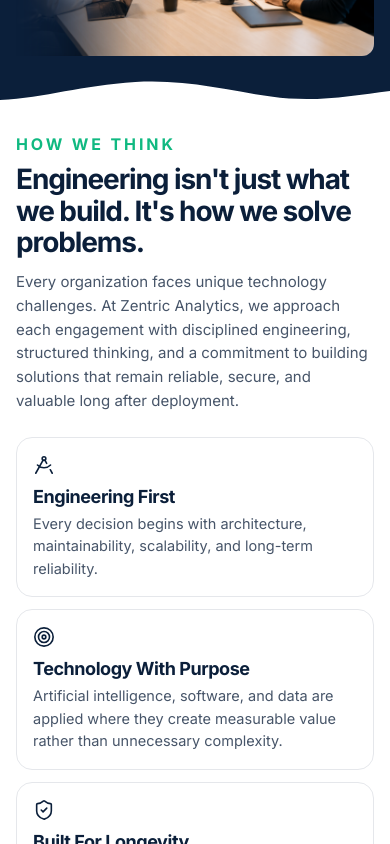
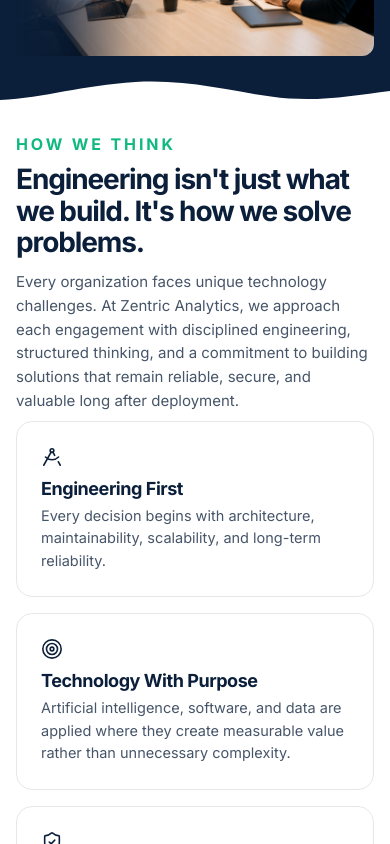
Before and after one commit to Zentric-Analytics/Zentricanalytics.com, a Next.js app: page / in a window 390 px wide. Shown: the part 940-1784 px from the top of the page. Built offline with nearby package versions, Linux system fonts and the light colour scheme.

Commit message:
Refine mobile philosophy card spacing

```diff
--- a/src/app/globals.css
+++ b/src/app/globals.css
@@ -107,6 +107,10 @@ body{margin:0;background:#f7f9fc;color:#0c1222;font-family:Inter,system-ui,-appl
 
 .philosophy-row:hover::before{
   opacity:1;
+}
+
+@media (max-width:767px){
+  .philosophy-row:hover::before{opacity:.72}
 }
 
 .core-capability-card{
--- a/src/app/page.tsx
+++ b/src/app/page.tsx
@@ -152,7 +152,7 @@ export default function Home() {
       </section>
 
       <section className="philosophy-section bg-white px-4 py-8 sm:px-6 sm:py-9 lg:py-10" aria-labelledby="how-we-think-heading">
-        <div className="editorial-reveal editorial-reveal-4 mx-auto grid max-w-6xl gap-6 text-left md:grid-cols-[minmax(0,0.4fr)_minmax(0,0.6fr)] md:items-start md:gap-7 lg:gap-8">
+        <div className="editorial-reveal editorial-reveal-4 mx-auto grid max-w-6xl gap-2 text-left sm:gap-6 md:grid-cols-[minmax(0,0.4fr)_minmax(0,0.6fr)] md:items-start md:gap-7 lg:gap-8">
           <SectionHeader
             className="editorial-reveal editorial-reveal-1 md:sticky md:top-24 [&_h2]:max-w-[29rem] [&_h2]:text-[clamp(1.75rem,3.6vw,2.625rem)] [&_h2]:leading-[1.12] [&_p:last-child]:mt-3 [&_p:last-child]:max-w-[28rem] [&_p:last-child]:text-[0.9375rem] [&_p:last-child]:leading-[1.58] sm:[&_p:last-child]:text-base lg:[&_p:last-child]:text-base"
             eyebrow="HOW WE THINK"
@@ -161,10 +161,10 @@ export default function Home() {
             description="Every organization faces unique technology challenges. At Zentric Analytics, we approach each engagement with disciplined engineering, structured thinking, and a commitment to building solutions that remain reliable, secure, and valuable long after deployment."
           />
 
-          <div className="grid gap-3 sm:grid-cols-2 sm:gap-3.5 lg:gap-4">
+          <div className="grid auto-rows-fr gap-4 sm:grid-cols-2 sm:gap-3.5 md:auto-rows-auto lg:gap-4">
             {philosophyPrinciples.map((principle, index) => (
               <article
-                className={`philosophy-row editorial-reveal editorial-reveal-${index + 5} group rounded-2xl border border-[#E5E7EB] bg-white p-4 transition-[background-color,border-color] duration-200 ease-out hover:border-[#10B981]/55 hover:bg-[#F8FAFC] sm:p-[18px] lg:p-5`}
+                className={`philosophy-row editorial-reveal editorial-reveal-${index + 5} group h-full rounded-2xl border border-[#E5E7EB] bg-white p-6 transition-[background-color,border-color] duration-200 ease-out hover:border-[#10B981]/40 hover:bg-[#F8FAFC] sm:p-[18px] md:hover:border-[#10B981]/55 lg:p-5`}
                 key={principle.title}
               >
                 <principle.Icon
```
